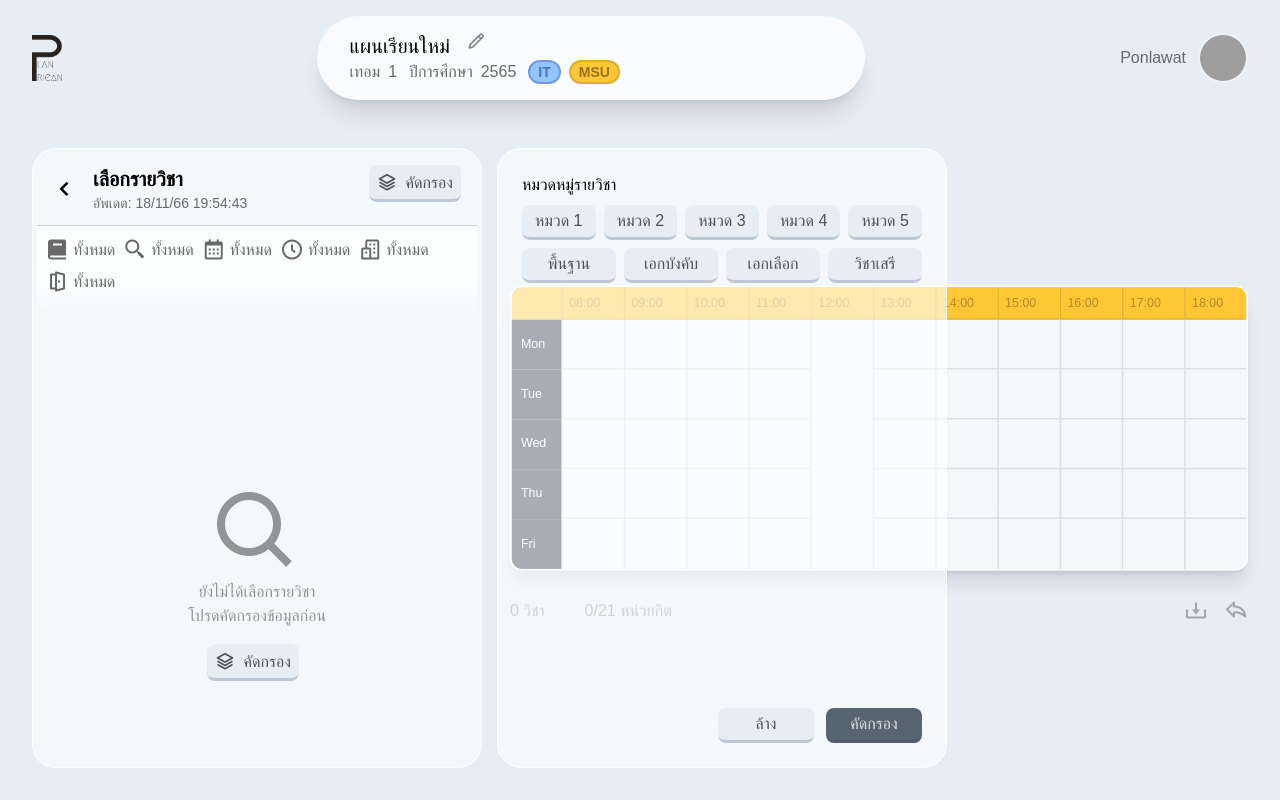
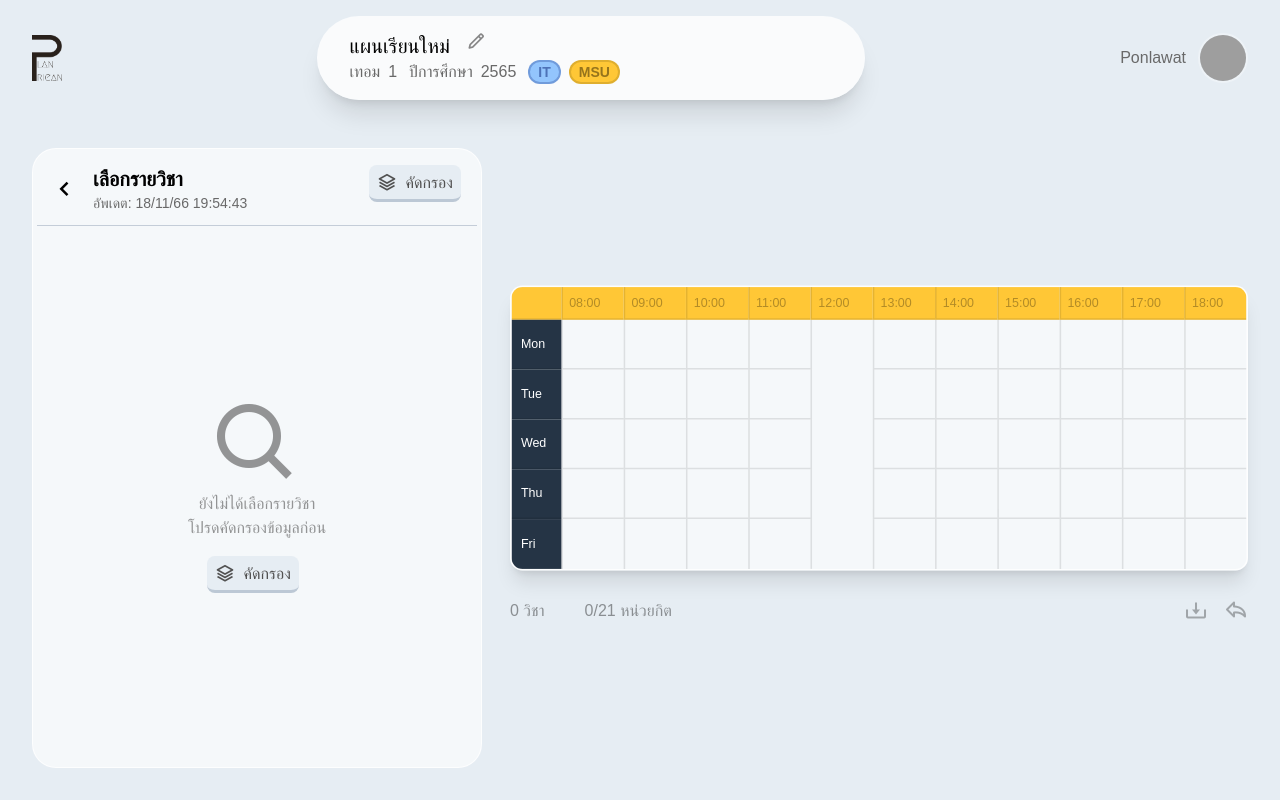
Before and after one commit to PonlawatP/Plan-Riean, a Next.js app: page / in a window 1280 px wide. Built offline with nearby package versions, Linux system fonts and the light colour scheme; grey boxes are pictures that could not be loaded; a web font is replaced by a local one.

Commit message:
filter panel

```diff
--- a/src/components/PRCalendarSubject.tsx
+++ b/src/components/PRCalendarSubject.tsx
@@ -60,7 +60,7 @@ export default function PRCalendarSubject(props: any) {
 
   const [MAX_SUBJECT_TIME, setMAX_SUBJECT_TIME] = useState(18);
 
-  function getTimeTable(added: number = 18){
+  function getTimeTable(added: number = 16){
     const times_m: Array<number> = [];
     for (let i = 8; i <= added; i++) {
       times_m.push(i);
--- a/src/components/PRSubjectFilter/index.tsx
+++ b/src/components/PRSubjectFilter/index.tsx
@@ -5,20 +5,26 @@ export default function PRSubjectFilter({children}:any, props:any){
   const {isShowDialog = false} = props;
     const {
         viewSchedule,
+        viewFilter,
+        setViewFilter,
         topbarToggle,
         fnHandleClickedOnCalendar
     } = useContext(CalendarContext)
 
     function elemButton(msg: any){
-      return <button className='text-pr-text-menu h-fit px-2 py-1 rounded-lg bg-pr-bg border-b-[3px] border-slate-400/50 hover:bg-slate-300 active:border-0 active:bg-slate-400 active:text-white/80'>
+      return <button className='text-pr-text-menu h-fit px-1 md:px-2 py-1 rounded-lg bg-pr-bg border-b-[3px] border-slate-400/50 hover:bg-slate-300 active:border-0 active:bg-slate-400 active:text-white/80'>
       {msg}
       </button>
     }
 
-    return <section className={`pr-subject-filter smooth-all absolute left-[465px] md:p-8 w-full md:w-auto h-full grid ${!viewSchedule ? "opacity-0 translate-y-10 md:translate-y-0 md:-translate-x-10 invisible" : topbarToggle.init ? "opacity-20" : ""}`}>
-    <div className="pr-subject-filter-body relative grid grid-rows-[auto_1fr] md:block md:w-[450px] h-full overflow-auto p-6 rounded-3xl border-[1px] border-white/80 bg-white/60">
+    function handleFilterPanel(){
+      setViewFilter(!viewFilter)
+    }
+
+    return <section className={`pr-subject-filter pointer-events-none smooth-all absolute lg:left-[465px] md:p-8 w-full md:w-auto bottom-0 h-full grid ${!viewSchedule || topbarToggle.init || topbarToggle.pre || !viewFilter ? "opacity-0 translate-y-10 lg:translate-y-0 lg:-translate-x-10 invisible" : ""}`}>
+    <div className={`pr-subject-filter-body pointer-events-auto relative grid grid-rows-[auto_1fr] lg:grid-rows-1 md:w-[450px] h-full overflow-auto p-1 lg:pt-6 rounded-3xl border-[1px] border-pr-bg-3/20 bg-white backdrop-blur-lg`}>
       {/* header */}
-      {/* <section className="pr-subject-header flex justify-between p-2 py-3 border-b-[1px] border-slate-400/50">
+      <section className="pr-subject-header flex lg:hidden justify-between p-2 py-3 border-b-[1px] border-slate-400/50">
         <div className="flex gap-2 items-center font-semibold text-xl">
           <button onClick={()=>{
             fnHandleClickedOnCalendar(-1, -1)
@@ -26,18 +32,18 @@ export default function PRSubjectFilter({children}:any, props:any){
             <i className="bx bx-chevron-left text-3xl translate-y-[2px]"></i>
           </button>
           <div className="">
-            <h1>เลือกรายวิชา</h1>
+            <h1>คัดกรองรายวิชา</h1>
             <p className='text-sm font-normal text-pr-gray-1'>อัพเดต: 18/11/66 19:54:43</p>
           </div>
         </div>
-        <button className='text-pr-text-menu h-fit px-2 py-1 mr-2 rounded-lg bg-pr-bg border-b-[3px] border-slate-400/50 hover:bg-slate-300 active:border-0 active:bg-slate-400 active:text-white/80'>
+        <button onClick={handleFilterPanel} className={`h-fit px-2 py-1 mr-2 rounded-lg ${viewFilter ? "text-white/80 bg-pr-bg-3 border-b-[3px] border-slate-600/50 hover:bg-slate-600 active:border-0 active:bg-slate-600 active:text-white/80" : "text-pr-text-menu bg-pr-bg border-b-[3px] border-slate-400/50 hover:bg-slate-300 active:border-0 active:bg-slate-400 active:text-white/80"}`}>
           <i className="bx bx-layer text-xl translate-y-[3px] mr-1"></i> คัดกรอง
         </button>
-      </section> */}
+      </section>
       {/* content */}
-      <section className="pr-subject-filter-content relative h-full">
-        <div className="pr-filter-group">
-          <p>หมวดหมู่รายวิชา</p>
+      <section className="pr-subject-filter-content relative h-full overflow-auto fade-scroll p-5 pt-0">
+        <div className="pr-filter-group pt-2 pb-6">
+          <p className="font-semibold text-pr-text-menu">หมวดหมู่รายวิชา</p>
           <div className="mt-2 grid grid-cols-5 gap-2">
             {elemButton("หมวด 1")}
             {elemButton("หมวด 2")}
@@ -52,11 +58,50 @@ export default function PRSubjectFilter({children}:any, props:any){
             {elemButton("วิชาเสรี")}
           </div>
         </div>
-        <div className="pr-filter-btn absolute bottom-0 right-0 flex gap-3">
-          <button className='w-24 mt-4 text-pr-text-menu h-fit px-2 py-1 rounded-lg bg-pr-bg border-b-[3px] border-slate-400/50 hover:bg-slate-300 active:border-0 active:bg-slate-400 active:text-white/80'>
+        <div className="pr-filter-group pb-6">
+          <p className="font-semibold text-pr-text-menu">เฉพาะรายวิชา</p>
+          <div className="mt-1 grid grid-cols-5 gap-2">
+            {elemButton("+")}
+          </div>
+        </div>
+        <div className="pr-filter-group pb-6">
+          <p className="font-semibold text-pr-text-menu">วันที่เรียน</p>
+          <div className="mt-1 grid grid-cols-5 gap-2">
+            {elemButton("จันทร์")}
+            {elemButton("อังคาร")}
+            {elemButton("พุธ")}
+            {elemButton("พฤหัสฯ")}
+            {elemButton("ศุกร")}
+          </div>
+        </div>
+        <div className="pr-filter-group pb-6">
+          <p className="font-semibold text-pr-text-menu">เวลาที่เรียน</p>
+          <div className="mt-1 grid grid-cols-5 gap-2">
+            {elemButton("ทั้งหมด")}
+            {elemButton("+")}
+          </div>
+        </div>
+        <div className="pr-filter-group pb-6">
+          <p className="font-semibold text-pr-text-menu">ห้องที่เรียน</p>
+          <div className="mt-1 grid grid-cols-5 gap-2">
+            {elemButton("ทุกห้อง")}
+            {elemButton("+")}
+          </div>
+        </div>
+        <div className="pr-filter-group pb-6">
+          <p className="font-semibold text-pr-text-menu">อาจารย์ผู้สอน</p>
+          <div className="mt-1 grid grid-cols-5 gap-2">
+            {elemButton("ทุกคน")}
+            {elemButton("+")}
+          </div>
+        </div>
+      </section>
+      <section className="pr-subject-actions z-10 p-5 pt-2">
+        <div className="pr-filter-btn flex gap-3 justify-end">
+          <button className='w-24 text-pr-text-menu h-fit px-2 py-1 rounded-lg bg-pr-bg border-b-[3px] border-slate-400/50 hover:bg-slate-300 active:border-0 active:bg-slate-400 active:text-white/80'>
             ล้าง
           </button>
-          <button className='w-24 mt-4 text-white/80 h-fit px-2 py-1 rounded-lg bg-pr-bg-3 border-b-[3px] border-slate-600/50 hover:bg-slate-600 active:border-0 active:bg-slate-600 active:text-white/80'>
+          <button className='w-24 text-white/80 h-fit px-2 py-1 rounded-lg bg-pr-bg-3 border-b-[3px] border-slate-600/50 hover:bg-slate-600 active:border-0 active:bg-slate-600 active:text-white/80'>
             คัดกรอง
           </button>
         </div>
--- a/src/components/PRSubjectSelector/dialogue/firstSearch.tsx
+++ b/src/components/PRSubjectSelector/dialogue/firstSearch.tsx
@@ -3,13 +3,14 @@ import { useContext } from "react"
 
 export default function DialogFirstSearch({children}:any, props:any){
     const {
+        setViewFilter,
     } = useContext(CalendarContext)
 
     return <div className="pr-dialog-searchfirst h-full flex flex-col justify-center items-center text-pr-text-menu/60">
       <i className='bx bx-search text-[6rem]'></i>
       <p>ยังไม่ได้เลือกรายวิชา</p>
       <p>โปรดคัดกรองข้อมูลก่อน</p>
-      <button className='mt-4 text-pr-text-menu h-fit px-2 py-1 mr-2 rounded-lg bg-pr-bg border-b-[3px] border-slate-400/50 hover:bg-slate-300 active:border-0 active:bg-slate-400 active:text-white/80'>
+      <button onClick={()=>setViewFilter(true)} className='mt-4 text-pr-text-menu h-fit px-2 py-1 mr-2 rounded-lg bg-pr-bg border-b-[3px] border-slate-400/50 hover:bg-slate-300 active:border-0 active:bg-slate-400 active:text-white/80'>
         <i className="bx bx-layer text-xl translate-y-[3px] mr-1"></i> คัดกรอง
       </button>
     </div>
--- a/src/components/PRSubjectSelector/dialogue/searchNotFound.tsx
+++ b/src/components/PRSubjectSelector/dialogue/searchNotFound.tsx
@@ -3,13 +3,14 @@ import { useContext } from "react"
 
 export default function DialogSearchNotFound({children}:any, props:any){
     const {
+      setViewFilter,
     } = useContext(CalendarContext)
 
     return <div className="pr-dialog-searchnotfound h-full flex flex-col justify-center items-center text-pr-text-menu/60">
     <i className='bx bxs-layer text-[6rem]'></i>
               <p>ไม่พบรายวิชาที่ค้นหา</p>
 
-              <button className='mt-4 text-pr-text-menu h-fit px-2 py-1 mr-2 rounded-lg bg-pr-bg border-b-[3px] border-slate-400/50 hover:bg-slate-300 active:border-0 active:bg-slate-400 active:text-white/80'>
+              <button onClick={()=>setViewFilter(true)} className='mt-4 text-pr-text-menu h-fit px-2 py-1 mr-2 rounded-lg bg-pr-bg border-b-[3px] border-slate-400/50 hover:bg-slate-300 active:border-0 active:bg-slate-400 active:text-white/80'>
                 <i className="bx bx-layer text-xl translate-y-[3px] mr-1"></i> คัดกรองใหม่
               </button>
             </div>
--- a/src/components/PRSubjectSelector/dialogue/searchNotSellectGroup.tsx
+++ b/src/components/PRSubjectSelector/dialogue/searchNotSellectGroup.tsx
@@ -3,13 +3,14 @@ import { useContext } from "react"
 
 export default function DialogSearchNotSellectGroup({children}:any, props:any){
     const {
+      setViewFilter,
     } = useContext(CalendarContext)
 
     return <div className="pr-dialog-searchnotselgroup h-full flex flex-col justify-center items-center text-pr-text-menu/60">
     <i className='bx bx-search text-[6rem]'></i>
     <p>เลือกกลุ่มเรียน เพื่อค้นหารายวิชา</p>
 
-    <button className='mt-4 text-pr-text-menu h-fit px-2 py-1 mr-2 rounded-lg bg-pr-bg border-b-[3px] border-slate-400/50 hover:bg-slate-300 active:border-0 active:bg-slate-400 active:text-white/80'>
+    <button onClick={()=>setViewFilter(true)} className='mt-4 text-pr-text-menu h-fit px-2 py-1 mr-2 rounded-lg bg-pr-bg border-b-[3px] border-slate-400/50 hover:bg-slate-300 active:border-0 active:bg-slate-400 active:text-white/80'>
       <i className="bx bx-layer text-xl translate-y-[3px] mr-1"></i> คัดกรอง
     </button>
   </div>
--- a/src/components/PRSubjectSelector/filterPreview.tsx
+++ b/src/components/PRSubjectSelector/filterPreview.tsx
@@ -50,7 +50,7 @@ function getGroupFormat(){
     return "null"
 }
 
-return <div className="flex flex-wrap gap-2 p-2 pt-3 pb-5 text-pr-gray-1 bg-gradient-to-t from-transparent via-white/50 via-20% to-white/80 to-50% sticky top-0 backdrop-blur-sm">
+return <div className="flex flex-wrap gap-2 p-2 pt-3 pb-5 text-pr-gray-1 bg-gradient-to-t from-transparent via-white/50 via-20% to-white/80 to-50% sticky top-0 backdrop-blur-sm z-10">
         <span className="flex gap-1 items-center">
             <i className="bx bxs-book text-2xl"></i>
             <p>{getGroupFormat()}</p>
--- a/src/components/layouts/index.tsx
+++ b/src/components/layouts/index.tsx
@@ -31,6 +31,7 @@ export default function Layout({
   const {theme} = useContext(ThemeContext)
 
   const [viewSchedule, setViewState] = useState(true)
+  const [viewFilter, setViewFilter] = useState(false)
   const [webReady, setWebReady] = useState(false)
   const [scrolled, setScrolled] = useState(0)
   const [topbarToggle, setTopbarToggle] = useState({pre: false, init: false})
@@ -71,9 +72,11 @@ export default function Layout({
     }
   };
 
-  function fnHandleClickedOnCalendar(tindex: number, dindex: number) {
+  function fnHandleClickedOnCalendar(tindex: number, dindex: number, view = true) {
     // toast("test")
-    setViewState(!viewSchedule)
+
+    setViewState(view)
+    setViewFilter(false)
     setTimeout(()=>{resizePlan()},250)
   }
 
@@ -88,10 +91,11 @@ export default function Layout({
 
     <CalendarContext.Provider value={{
       viewSchedule, setViewState, webReady, setWebReady, scrolled, setScrolled, topbarToggle, setTopbarToggle, topbarCord, setTopbarCord, topbarHtml, setTopbarHtml, toggleHold, setTooggleHold, handleReleaceHoldClick
-      , resizePlan, planWidth, setPlanWidth, planSize, setPlanSize, canvasElemRef, planElemRef, fnHandleClickedOnCalendar
+      , resizePlan, planWidth, setPlanWidth, planSize, setPlanSize, canvasElemRef, planElemRef, fnHandleClickedOnCalendar, viewFilter, setViewFilter
     }}>
 
       <CalendarFilterContext.Provider value={{
+          updated: "18/11/66 19:54:43",
           group: [],
           subject: [],
           day: [],
@@ -138,9 +142,10 @@ export default function Layout({
           {/* subject selector */}
           <PRSubjectSelector isShowDialog={true}>
             <DialogFirstSearch/>
-            <DialogSearchNotSellectGroup/>
+            {/* <DialogSearchNotSellectGroup/>
             <DialogSearchNotFound/>
-            <DialogLoading/>
+            <DialogLoading/> */}
+
             {/* TODO: subject list right here */}
             {/* <p className='bg-red-400'>test</p>
             <p>test</p>
@@ -187,8 +192,7 @@ export default function Layout({
             <p>test</p>
             <p>test</p> */}
           </PRSubjectSelector>
-          <PRSubjectFilter>
-          </PRSubjectFilter>
+          <PRSubjectFilter />
         </div>
       </div>
         <ToastContainer
--- a/src/providers/CalendarProvider.tsx
+++ b/src/providers/CalendarProvider.tsx
@@ -1,6 +1,7 @@
 import { createContext, useState } from "react"
 
 export interface ICalendarFilter {
+    updated: string,
     group: [],
     subject: [],
     day: [],
@@ -11,6 +12,7 @@ export interface ICalendarFilter {
 
 export const CalendarContext = createContext<any>({})
 export const CalendarFilterContext = createContext<ICalendarFilter>({
+    updated: "",
     group: [],
     subject: [],
     day: [],
```
Also changed, not shown: src/components/PRSubjectSelector/index.tsx (+10 -4 lines), src/pages/globals.css (+5 -0 lines).
